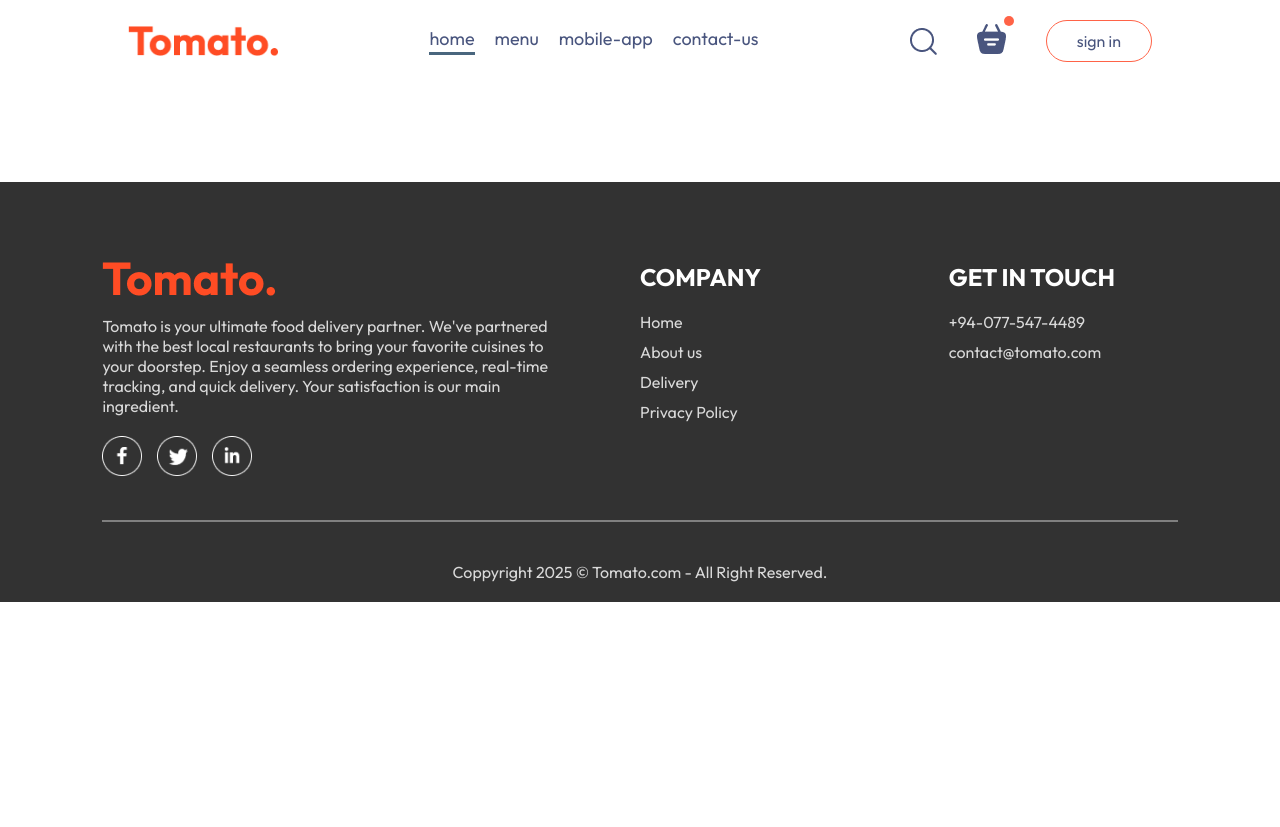
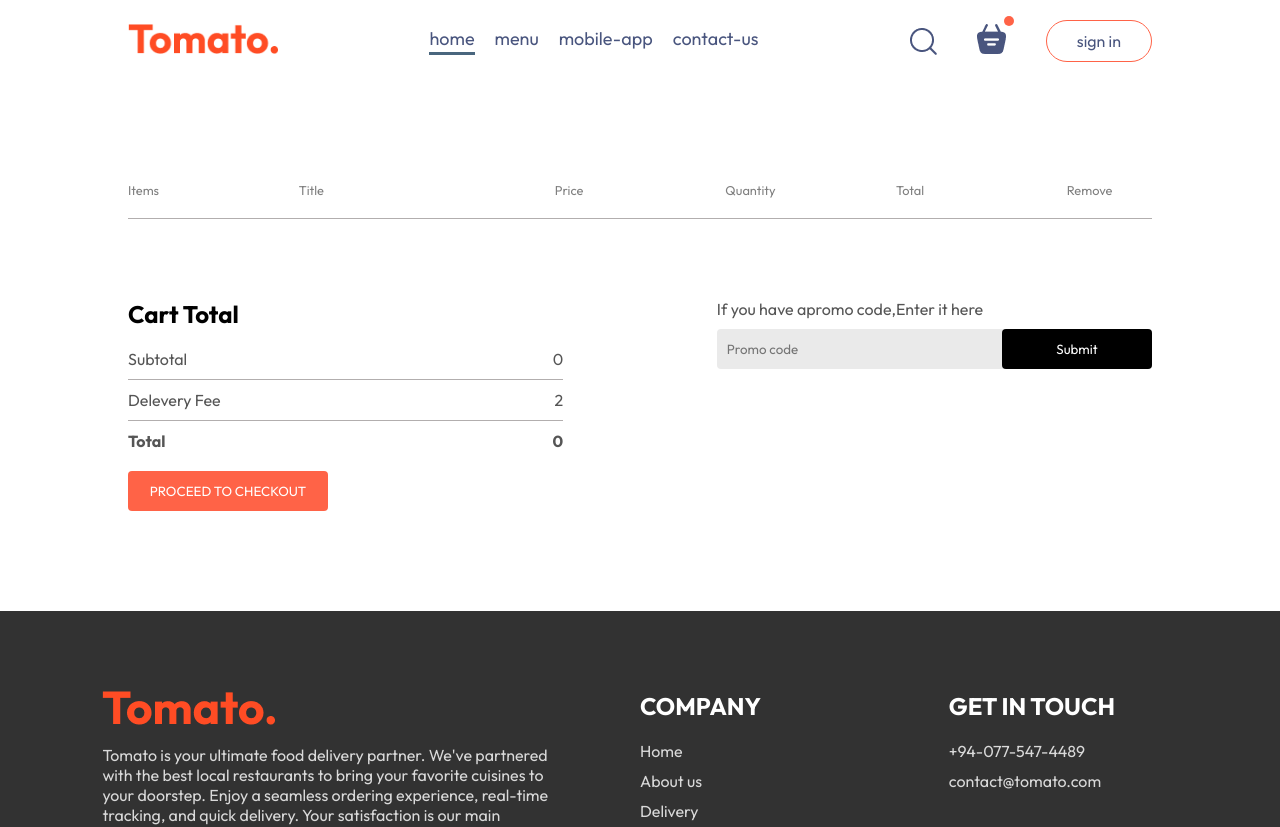
Before and after one commit to ThanushanVimalanathan/Food-Order, a React (Vite) app: page /cart in a window 1280 px wide. Shown: the top 827 px of the page. Before the commit the page ends 800 px from the top, so only its background shows below. Built offline with nearby package versions, Linux system fonts and the light colour scheme.

Commit message:
Feat:Cart functionalities

```diff
--- a/src/components/Navbar/Navbar.css
+++ b/src/components/Navbar/Navbar.css
@@ -8,6 +8,7 @@
 
 .navbar .logo{
     width: 150px;
+
 }
 
 .navbar-menu{
--- a/src/components/Navbar/Navbar.jsx
+++ b/src/components/Navbar/Navbar.jsx
@@ -9,7 +9,7 @@
 
   return (
     <div className='navbar'>
-      <img src={assets.logo} alt="" className='logo' />
+      <Link to='/'><img src={assets.logo} alt="" className='logo' /></Link>
         <ul className='navbar-menu'>
             <Link to='/' onClick={()=>setMenu("home")}  className={menu === "home"?"active":""}>home</Link>
             <a href='#explore-menu' onClick={()=>setMenu("menu")} className={menu === "menu"?"active":""}>menu</a>
@@ -19,7 +19,7 @@
         <div className='navbar-right'>
             <img src={assets.search_icon} alt="" />
             <div className="navbar-search-icon">
-                <img src={assets.basket_icon} alt="" />
+                <Link to='/cart'><img src={assets.basket_icon} alt="" /></Link>
                 <div className="dot"></div>
             </div>
             <button onClick={()=>setShowLogin(true)}>sign in</button>
--- a/src/pages/Cart/Cart.css
+++ b/src/pages/Cart/Cart.css
@@ -0,0 +1,101 @@
+.cart{
+    margin-top: 100px;
+
+}
+
+.cart-items-title{
+  display: grid;
+  grid-template-columns: 1fr 1.5fr 1fr 1fr 1fr 0.5fr;
+  align-items: center;
+  color: gray;
+  font-size: max(1vw,12px);
+}
+
+.cart-items-item{
+    margin: 10px 0px;
+    color: black;
+}
+
+.cart-items-item img{
+    width: 80px;
+    border-radius: 10px;
+}
+
+.cart hr{
+    height: 1px;
+    background-color:rgb(178, 174, 174) ;
+    border: none;
+}
+
+.cart-items-item .cross{
+    cursor: pointer;
+    font-size: 20px;
+}
+
+.cart-bottom{
+    margin-top: 80px;
+    display: flex;
+    justify-content: space-between;
+    gap: max(12vw,20px);
+}
+
+.cart-total{
+    flex: 1;
+    display: flex;
+    flex-direction: column;
+    gap: 20px;
+}
+
+.cart-total-details{
+    display: flex;
+    justify-content: space-between;
+    color: #555;
+}
+
+.cart-total hr{
+    margin: 10px 0px;
+}
+
+.cart-total button{
+    border: none;
+    color: white;
+    background-color: tomato;
+    width: max(15vw,200px);
+    padding: 12px 0px;
+    border-radius: 4px;
+    cursor: pointer;
+}
+
+.card-promocode{
+    flex:1;
+
+}
+
+.card-promocode p{
+    color: #555;
+}
+
+.card-promocode-input{
+    margin-top: 10px;
+    display: flex;
+    justify-content: space-between;
+    align-items: center;
+    background-color: #eaeaea;
+    border-radius: 4px;
+}
+
+.card-promocode-input input{
+    background: transparent;
+    border: none;
+    outline: none;
+    padding-left: 10px;
+}
+
+.card-promocode-input button{
+    width: max(10vw,150px);
+    padding: 12px 5px;
+    background-color: black;
+    border: none;
+    color: white;
+    border-radius: 4px;
+}
--- a/src/pages/Cart/Cart.jsx
+++ b/src/pages/Cart/Cart.jsx
@@ -1,9 +1,73 @@
-import React from 'react'
+import React, { useContext } from 'react'
 import './Cart.css'
+import {StoreContext} from '../../context/StoreContext'
 
 const Cart = () => {
+
+    const {cartItems,food_list,removeFromCart} = useContext(StoreContext)
+
   return (
-    <div>
+    <div className='cart'>
+      <div className="cart-items">
+        <div className="cart-items-title">
+          <p>Items</p>
+          <p>Title</p>
+          <p>Price</p>
+          <p>Quantity</p>
+          <p>Total</p>
+          <p>Remove</p>
+        </div>
+        <br />
+        <hr />
+        {food_list.map((item,index)=>{
+          if(cartItems[item._id]>0){
+            return (
+              <div>
+                <div className ='cart-items-title cart-items-item'>
+                <img src={item.image} alt="" />
+                <p>{item.name}</p>
+                <p>${item.price}</p>
+                <p>{cartItems[item._id]}</p>
+                <p>${item.price*cartItems[item._id]}</p>
+                <p  onClick={()=>removeFromCart(item._id)} className='cross'>x</p>
+              </div>
+              <hr />
+              </div>
+            )
+          }
+        })}
+      </div>
+      <div className="cart-bottom">
+        <div className="cart-total">
+          <h2>Cart Total</h2>
+          <div>
+            <div className='cart-total-details'>
+              <p>Subtotal</p>
+              <p>{0}</p>
+            </div>
+            <hr />
+            <div className='cart-total-details'>
+              <p>Delevery Fee</p>
+              <p>{2}</p>
+            </div>
+            <hr />
+            <div className='cart-total-details'>
+              <b>Total</b>
+              <b>{0}</b>
+            </div>
+          </div>
+           <button>PROCEED TO CHECKOUT</button>
+        </div>
+        <div className="card-promocode">
+          <div>
+            <p>If you have apromo code,Enter it here</p>
+            <div className='card-promocode-input'>
+              <input type="text" placeholder='Promo code' />
+              <button>Submit</button>
+            </div>
+          </div>
+        </div>
+      </div>
 
     </div>
   )
```
